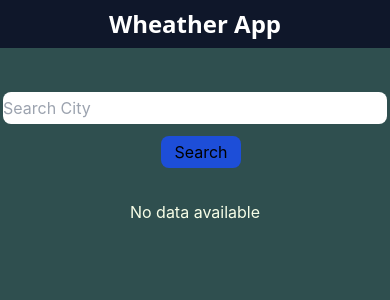
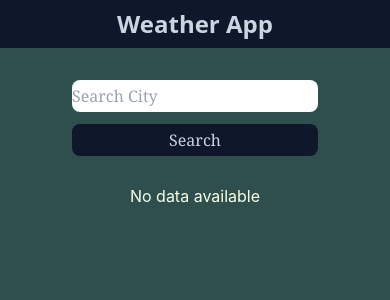
Before and after one commit to bautistax/WeatherApp, a React (Create React App) app in the folder Desktop/weatherapp/weather/: page / in a window 390 px wide. Shown: the top 300 px of the page. Built offline with nearby package versions, Linux system fonts and the light colour scheme.

Commit message:
responsive

```diff
--- a/Desktop/weatherapp/weather/src/components/Card.js
+++ b/Desktop/weatherapp/weather/src/components/Card.js
@@ -39,34 +39,33 @@ const Card = ({loadingData, showData, weather, forecast}) => {
     };
 
     return (
-        <div className="mt-5">
+        <div className="">
 
-            {
-                showData === true ? (
-                    <div className="mx-auto w-96 h-auto relative">
-                    <img src="https://i.pinimg.com/564x/db/df/c2/dbdfc26503d1b6150202f1563142a02a.jpg" alt="city" className="rounded-s w-full h-full lg:w-full lg:h-full object-cover" />
-                    <div className="absolute inset-0 flex flex-col justify-between p-4 text-white">
+        {showData === true ? (
+            <div className="mx-auto w-full lg:w-96 h-auto relative">
+                <img src="https://i.pinimg.com/564x/66/41/e6/6641e62d7476ae21918c93fe9a39bccd.jpg" alt="city" className="rounded-2xl w-full h-full lg:w-full lg:h-full object-cover" />
+                <div className="absolute inset-0 flex flex-col justify-between p-4 text-slate-300">
                     <div>
-                            <h3 className="text-2xl font-semibold">{weather.name}</h3>
-                            <p className="text-sm">{date}</p>
-                            <h1 className="text-4xl">{(weather.main.temp - 273.15).toFixed(1)}°C</h1>
-                            <p className="text-sm"><img src={urlIcon} alt="icon" />{weather.weather[0].description}</p>
+                        <h3 className="text-5xl font-semibold">{weather.name}</h3>
+                        <p className="text-base">{date}</p>
+                        <h1 className="text-6xl">{(weather.main.temp - 273.15).toFixed(1)}°C</h1>
+                        <p className="text-xl"><img src={urlIcon} alt="icon" />{weather.weather[0].description}</p>
                     </div>
-                        <div className="card-body text-start mt-2">
-                            <h5 className="text-sm">Max Temp: {(weather.main.temp_max - 273.15).toFixed(1)}°C</h5>
-                            <h5 className="text-sm">Min Temp: {(weather.main.temp_min - 273.15).toFixed(1)}°C</h5>
-                            <h5 className="text-sm">Feels Like: {(weather.main.feels_like - 273.15).toFixed(1)}°C</h5>
-                            <h5 className="text-sm">Humidity: {weather.main.humidity}%</h5>
-                            <h5 className="text-sm">Wind Speed: {weather.wind.speed}m/s</h5>
+                    <div className="card-body text-start lg:-mt-32">
+                        <h5 className="text-xl">Max Temp: {(weather.main.temp_max - 273.15).toFixed(1)}°C</h5>
+                        <h5 className="text-xl">Min Temp: {(weather.main.temp_min - 273.15).toFixed(1)}°C</h5>
+                        <h5 className="text-xl">Feels Like: {(weather.main.feels_like - 273.15).toFixed(1)}°C</h5>
+                        <h5 className="text-xl">Humidity: {weather.main.humidity}%</h5>
+                        <h5 className="text-xl">Wind Speed: {weather.wind.speed}m/s</h5>
                     </div>
-                        <hr className="my-2" />
-                        <div className="mt-2 flex justify-between">
-                            <div className="col-auto">
+                    <hr className="lg:-mt-28" />
+                    <div className="lg:-mt-28 flex flex-col lg:flex-row justify-between">
+                        <div className="col-auto mb-4 lg:mb-0">
                             <p className="text-sm">{forecastDate3}h</p>
                             <p className="text-sm description"><img src={urlIcon3} alt="icon" />{forecast.list[1].weather[0].description}</p>
                             <p className="text-sm temperature">{(forecast.list[1].main.temp - 273.15).toFixed(1)} °C</p>
                         </div>
-                            <div className="col-auto">
+                        <div className="col-auto mb-4 lg:mb-0">
                             <p className="text-sm">{forecastDate6}h</p>
                             <p className="text-sm description"><img src={urlIcon6} alt="icon" />{forecast.list[2].weather[0].description}</p>
                             <p className="text-sm temperature">{(forecast.list[2].main.temp - 273.15).toFixed(1)} °C</p>
@@ -79,16 +78,12 @@ const Card = ({loadingData, showData, weather, forecast}) => {
                     </div>
                 </div>
             </div>
-
-
-
-
-                ):(
+        ) : (
             <h2 className="text-center mx-auto text-lime-50">No data available</h2>
-                )
-            }
+        )}
 
     </div>
+
     )
 };
 
--- a/Desktop/weatherapp/weather/src/components/Form.js
+++ b/Desktop/weatherapp/weather/src/components/Form.js
@@ -16,15 +16,20 @@ const Form = ({newLocation}) => {
      };
 
      return (
-        <div className='container mx-auto flex justify-center items-center text-center  '>
-            <form onSubmit={handleSubmit}>
-                <div className='mb-3 space-x-3'>
-                    <input type='text' className='rounded-[8px] my-3 w-96 h-8 text-start' placeholder='Search City' onChange={handleInputChange} />
-                    <button className='rounded-[8px] w-20 h-8 bg-blue-700 text-black' type='submit'>Search</button>
-                </div>
+        <div className='container mx-auto mb-4 flex flex-col lg:flex-row justify-center items-center text-center'>
+        <form onSubmit={handleSubmit} className='mb-3 lg:mb-0 space-y-3 lg:space-y-0 lg:space-x-3 flex flex-col lg:flex-row'>
+          <input
+            type='text'
+            className='rounded-[8px] lg:w-96 h-8 text-start font-serif'
+            placeholder='Search City'
+            onChange={handleInputChange}
+          />
+          <button className='rounded-[8px] w-full lg:w-20 h-8 bg-slate-900 text-slate-300 font-serif' type='submit'>
+            Search
+          </button>
+        </form>
+      </div>
 
-            </form>
-        </div>
      );
 };
 
--- a/Desktop/weatherapp/weather/src/components/NavBar.js
+++ b/Desktop/weatherapp/weather/src/components/NavBar.js
@@ -2,9 +2,10 @@ const Navbar = () => {
     return (
       <nav className="bg-slate-900 mb-8">
         <div className="container mx-auto flex justify-center items-center text-center">
-            <h3 className="font-sans text-2xl text-white font-bold py-2 px-4">Wheather App</h3>
+          <h3 className="font-sans text-2xl lg:text-3xl xl:text-4xl font-bold py-2 px-4 text-slate-300">
+            Weather App
+          </h3>
         </div>
-
       </nav>
     );
   };
```
Lines whose indentation alone changed are shown as unchanged.
